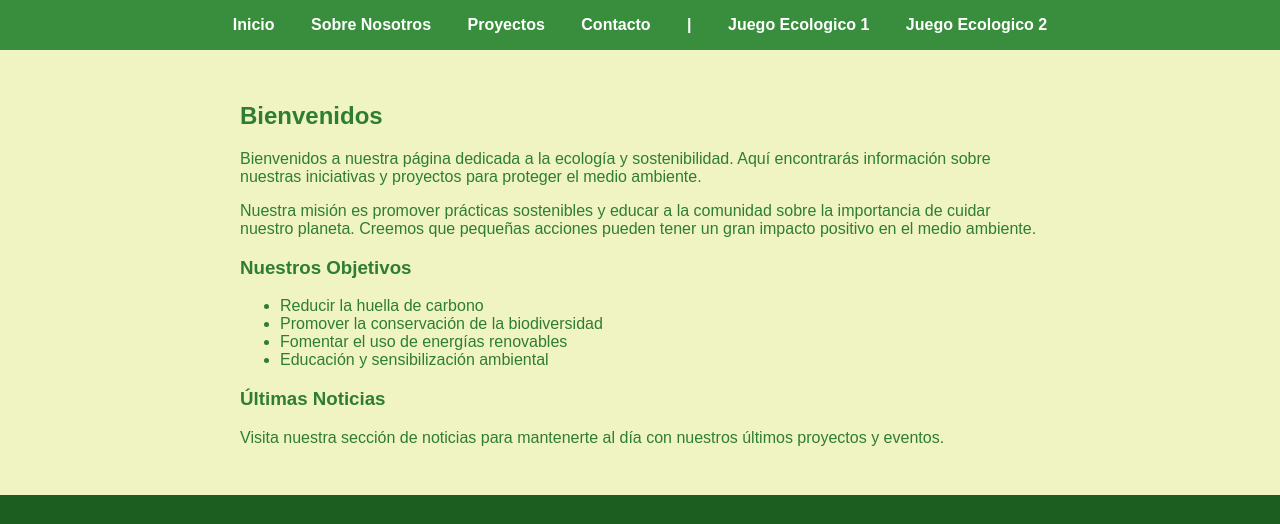
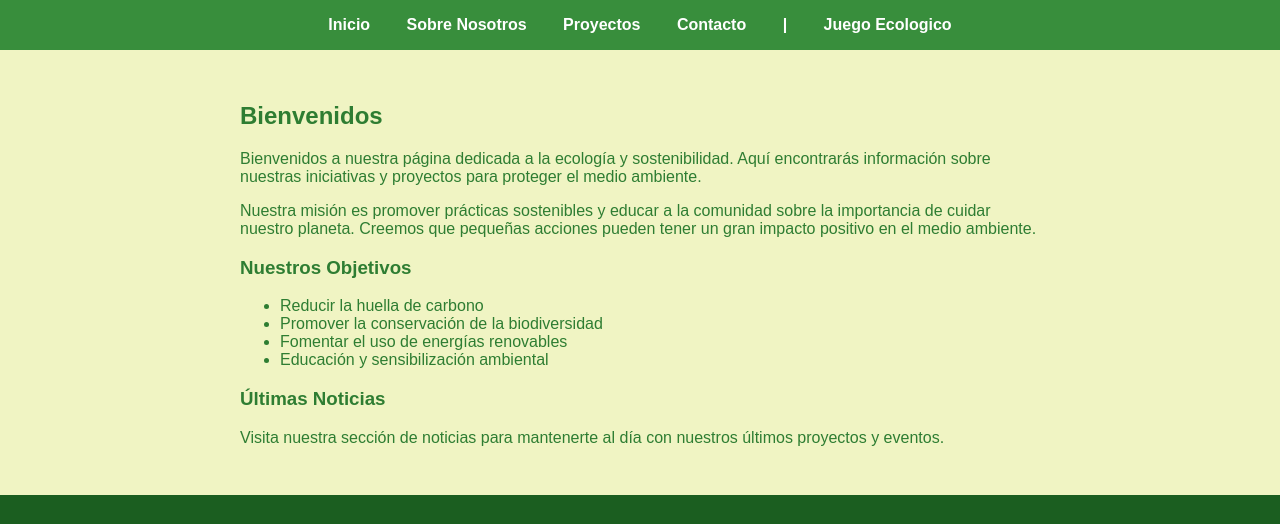
Before and after one commit to JPC-Studios/Proyecto_Ecologia, a plain HTML site: page index.html in a window 1280 px wide. Shown: the part 182-706 px from the top of the page. Drawn offline with Linux system fonts and the light colour scheme.

Commit message:
Update index.html

```diff
--- a/index.html
+++ b/index.html
@@ -20,8 +20,7 @@
         <a href="proyectos.html">Proyectos</a>
         <a href="contacto.html">Contacto</a>
         <a>|</a>
-        <a href="eco.html">Juego Ecologico 1</a>
-        <a href="eco2.html">Juego Ecologico 2</a>
+        <a href="eco2.html">Juego Ecologico </a>
     </nav>
     <section id="inicio">
         <div class="content">
```
